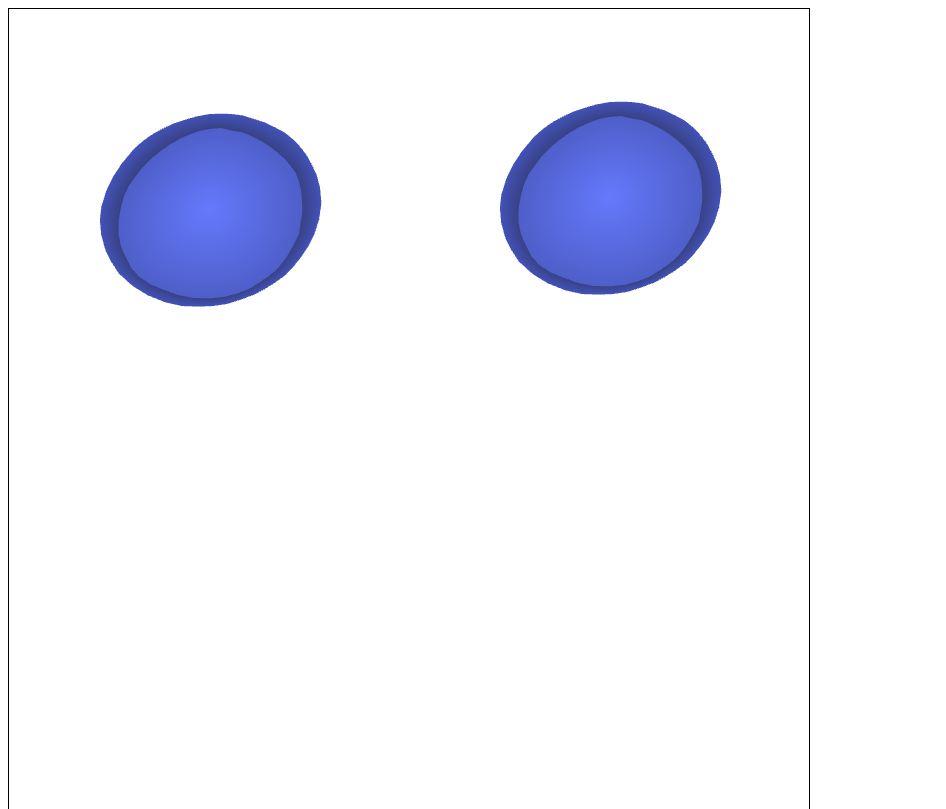
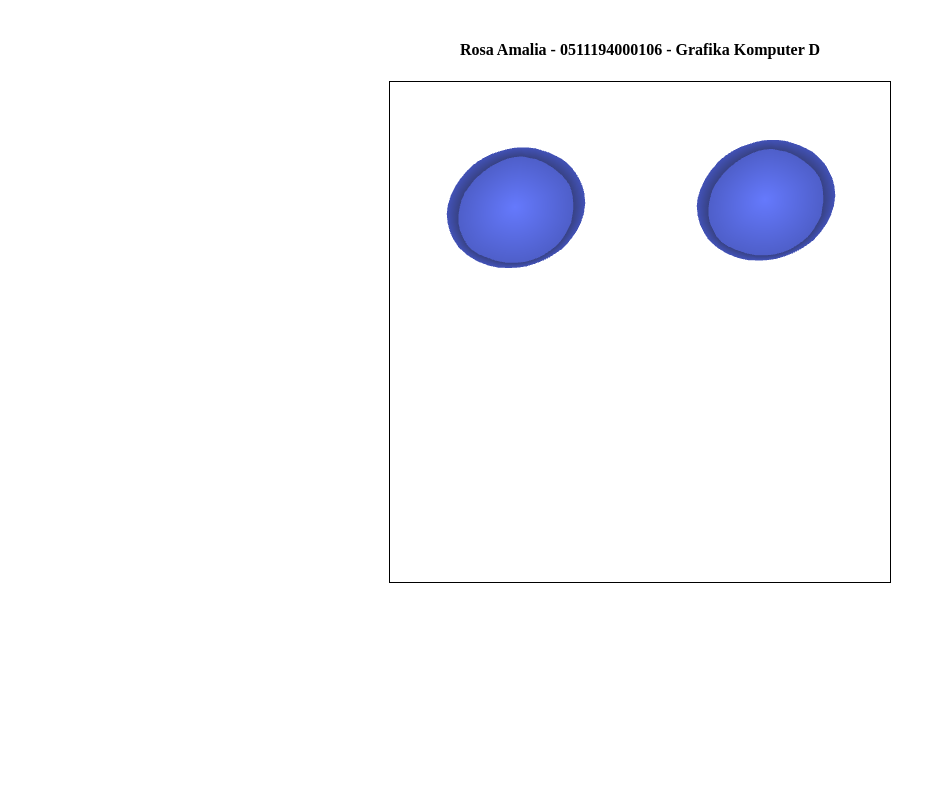
Before and after one commit to cg2021d/tugas-1-rosaamalia, a plain HTML site: page index.html in a window 1280 px wide. Shown: the top 809 px of the page, without its empty margins (0-946 px from the left). Drawn offline with Linux system fonts and the light colour scheme; animation ran at ten frames a second.

Commit message:
Update index.html

```diff
--- a/index.html
+++ b/index.html
@@ -6,11 +6,23 @@
     <meta name="viewport" content="width=device-width, initial-scale=1.0">
     <title>Nampah - Tugas 1 - WebGL</title>
     <script src="main.js"></script>
+    <style>
+        .container {
+            display: flex;
+            flex-direction: column;
+            align-items: center;
+            justify-content: center;
+            margin-top: 20px;
+        }
+    </style>
 </head>
 <body onload="main()">
-    <canvas id="myCanvas" width="800" height="800" style="border: 1px solid black;">
-        Peramban tidak mendukung kanvas HTML5
-    </canvas>
+    <div class="container">
+        <h4>Rosa Amalia - 0511194000106 - Grafika Komputer D</h4>
+        <canvas id="myCanvas" width="500" height="500" style="border: 1px solid black;">
+            Peramban tidak mendukung kanvas HTML5
+        </canvas>
+    </div>
 
     <script type="teks" id="vertexShaderCode">
         attribute vec2 a_Position;
```
